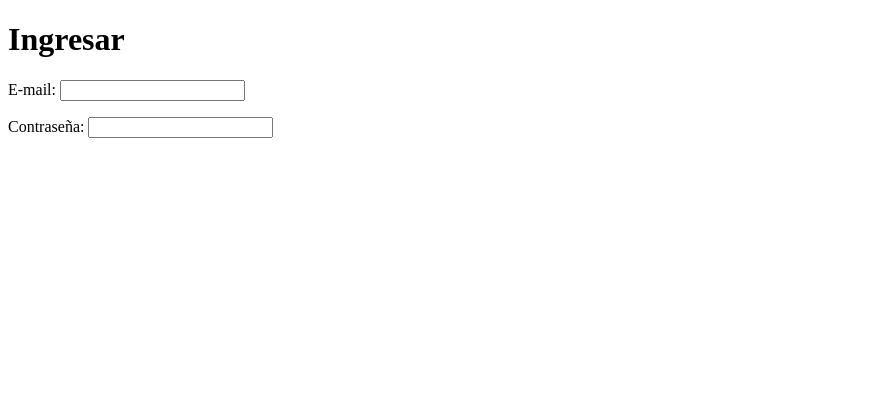
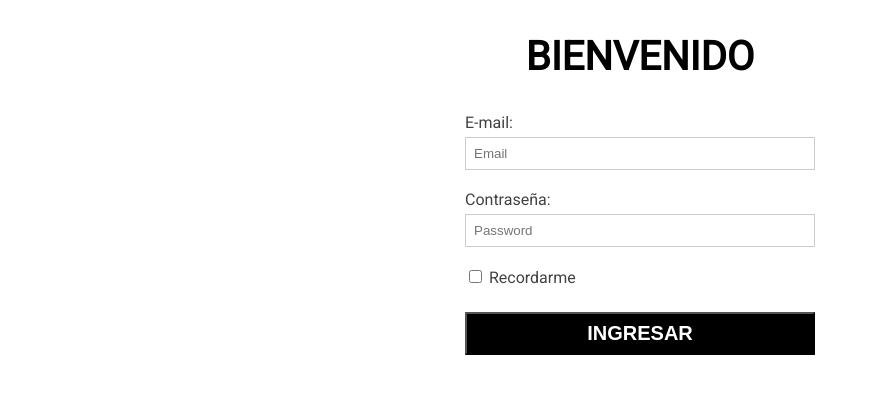
Before and after one commit to agusmagna/dh-grupo-8, a PHP site: page /login.php in a window 1280 px wide. Shown: the top 394 px of the page, without its empty margins (0-870 px from the left). Run offline with PHP 8.4, Linux system fonts and the light colour scheme.

Commit message:
aplicacion de estilo en pagina de registro.php y login.php

```diff
--- /dev/null
+++ b/css/styles.css
@@ -0,0 +1,53 @@
+*{
+  box-sizing: border-box;
+}
+body {
+	font-family: 'Roboto', sans-serif;
+	color: #000;
+}
+.form-container {
+	max-width: 350px;
+	margin: 0 auto;
+}
+.form-container h1 {
+	text-align: center;
+	text-transform: uppercase;
+  font-size: 40px;
+}
+.field-group {
+	margin-bottom: 20px;
+}
+.access-form {
+	overflow: hidden;
+}
+.access-form label {
+	font-size: 16px;
+	margin-bottom: 5px;
+	display: inline-block;
+  color: #424242;
+}
+.access-form button {
+	font-size: 20px;
+  background-color: #000;
+  color: #fff;
+  width: 100%;
+  padding: 8px 14px;
+  cursor: pointer;
+  text-transform: uppercase;
+  font-weight: bold;
+
+  margin-bottom: 10px;
+
+
+}
+.field-group input {
+	width: 100%;
+  border: 1px solid #ccc;
+  padding: 8px 38px 8px 8px;
+}
+.remember-me {
+	text-align: left;
+}
+.remember-me input {
+	width: auto;
+}
--- a/login.php
+++ b/login.php
@@ -2,29 +2,41 @@
 <html lang="en" dir="ltr">
   <head>
     <meta charset="utf-8">
+    <link rel="stylesheet" href="css/styles.css">
+    <link href="https://fonts.googleapis.com/css?family=Roboto" rel="stylesheet">
+    <meta name="viewport" content="width=device-width, initial-scale=1.0">
     <title>
       TIGOUT - Ingresar
     </title>
   </head>
   <body>
-    <h1>
-      Ingresar
-    </h1>
 
-      <form class="" action="index.php" method="post">
-        <p>
+    <section class="form-container">
+
+      <h1>
+        Bienvenido
+      </h1>
+
+      <form class="access-form" action="index.php" method="post">
+        <div class="field-group">
           <label for="email">
             E-mail:
           </label>
-          <input id="email" type="email" name="email" value="">
-        </p>
-        <p>
+          <input type="email" id="email" name="email" placeholder="Email" value="" required>
+        </div>
+        <div class="field-group">
           <label for="pass">
             Contraseña:
           </label>
-          <input id="pass" type="password" name="pass" value="">
-        </p>
+          <input type="password" id="passsword" name="password" placeholder="Password" value="" required>
+        </div>
+      </div>
+      <div class="field-group remember-me">
+        <input type="checkbox" id="remember-me" name="remember-me" value="">
+        <label for="remember-me">Recordarme</label>
+      </div>
+        <button type="submit" name="send">Ingresar</button>
       </form>
-
+</section>
   </body>
 </html>
```
Also changed, not shown: register.php (+24 -19 lines).
